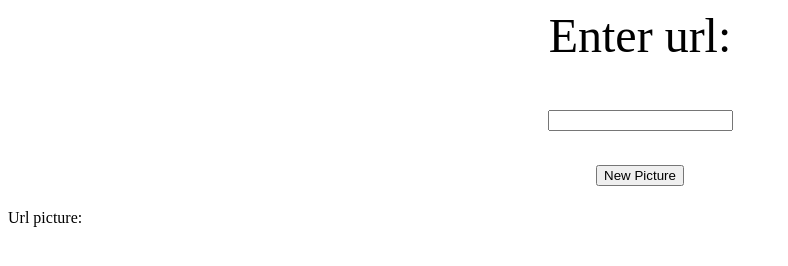
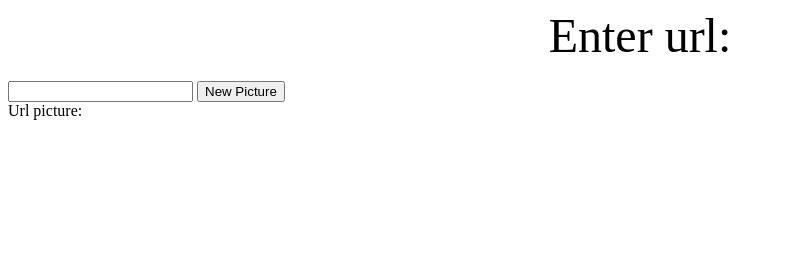
Before and after one commit to christianAgostini/cloudcomputing, a plain HTML site: page wow.html in a window 1280 px wide. Shown: the whole page, without its empty margins (0-788 px from the left). Drawn offline with nearby package versions, Linux system fonts and the light colour scheme.

Commit message:
Update wow.html

```diff
--- a/wow.html
+++ b/wow.html
@@ -20,8 +20,8 @@
 
   <body ng-controller="MyController">
     <center><font size="12">Enter url:</font></center><br>
-    <center><font size="12"><input type="text" ng-model="newMessage"></font></center>
-    <center><font size="12"><input type="submit" ng-click="add()" value="New Picture"></font></center>
+    <input type="text" ng-model="newMessage">
+    <input type="submit" ng-click="add()" value="New Picture">
     <br>
     Url picture: <br>
     <ul>
```
